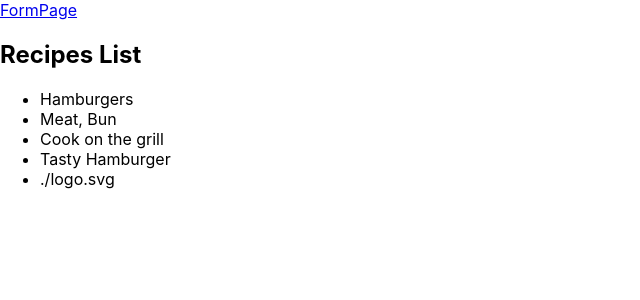
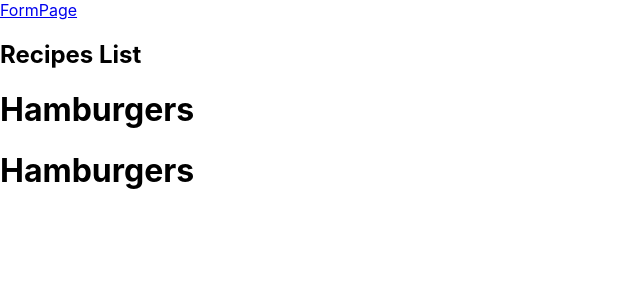
Before and after one commit to Memerax/asdproject, a React (Create React App) app in the folder my-app/: page / in a window 1280 px wide. Shown: the top 300 px of the page, without its empty margins (0-640 px from the left). Built offline with nearby package versions, Linux system fonts and the light colour scheme.

Commit message:
Added placeholder javascript

```diff
--- a/my-app/src/App.js
+++ b/my-app/src/App.js
@@ -1,22 +1,10 @@
 import logo from './logo.svg';
 import './App.css';
 import { Link } from "react-router-dom";
+import {useState, useEffect} from "react";
 
-const recipesData = [ {
-    name: "Hamburgers",
-    Ingredients: "Meat, Bun",
-    Directions: "Cook on the grill",
-    Description: "Tasty Hamburger",
-    recipe_img: "./logo.svg"
-}]
 
-const recipestest = [
-    "Hamburgers",
-     "Meat, Bun",
-    "Cook on the grill",
-    "Tasty Hamburger",
-    "./logo.svg"
-]
+
 function Home() {
     return (
     <div>
@@ -35,12 +23,34 @@ function Home() {
     )
 }
 function Main() {
+    const recipesData = [
+        {
+            name: "Hamburgers",
+            Ingredients: "Meat, Bun",
+            Directions: "Cook on the grill",
+            Description: "Tasty Hamburger",
+            recipe_img: "./logo.svg"
+        },
+        {
+            name: "Hamburgers",
+            Ingredients: "Meat, Bun",
+            Directions: "Cook on the grill",
+            Description: "Tasty Hamburger",
+            recipe_img: "./logo.svg"
+        }
+    ]
+
+    const [recipes, setRecipe] = useState(null)
+    useEffect( () => {
+        setRecipe(recipesData)
+    },[])
+
+    if ( recipes == null) return ;
+
     return (
-        <section>
-            <ul>
-                {recipestest.map((recipe) => <li>{recipe}</li>)}
-            </ul>
-        </section>
+        recipesData.map( (recipes, i) => {
+            return <h1>{recipes.name}</h1>
+        })
     )
 }
 export function App() {
```
